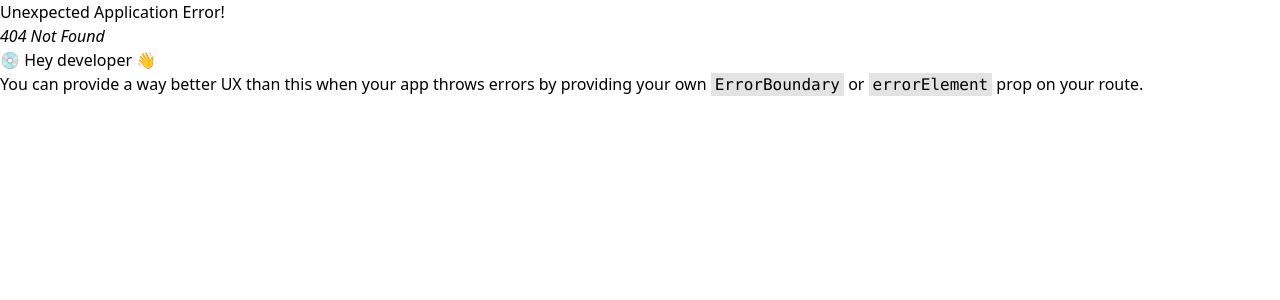
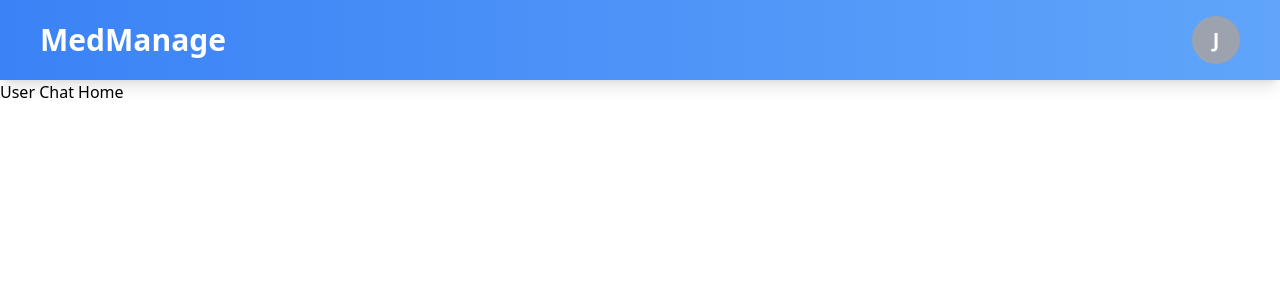
Before and after one commit to ByteZO/Medicine-Supply-Management-System, a React (Vite) app: page /Client-Chat in a window 1280 px wide. Before the commit this address had no page. Shown: the top 300 px of the page. Built offline with nearby package versions, Linux system fonts and the light colour scheme.

Commit message:
Add UserChatHome component and update SignUp for navigation

```diff
--- a/src/App.jsx
+++ b/src/App.jsx
@@ -14,6 +14,7 @@ import Inventory from "./Components/Admin/Inventory";
 import Trending from "./Components/Admin/Trending";
 import Sales from "./Components/Admin/Sales";
 import AdminHero from "./Components/Admin/AdminHero";
+import UserChatHome from "./Components/Client/UserChatHome";
 
 function App() {
   const router = createBrowserRouter(
@@ -22,13 +23,15 @@ function App() {
         <Route path="/" element={<Home />} />
         <Route path="/login" element={<Login />} />
         <Route path="/signup" element={<SignUp />} />
+        <Route path="/Client-Chat" element={<UserChatHome />} />
         <Route path="/admin" element={<Layout />}>
           <Route path="home" element={<AdminHero />} />
           <Route path="auditing" element={<Auditing />} />
           <Route path="inventory" element={<Inventory />} />
           <Route path="trending" element={<Trending />} />
           <Route path="sales" element={<Sales />} />
-        </Route>clear
+        </Route>
+        clear
       </>
     )
   );
--- a/src/Components/Auth/SignUp.jsx
+++ b/src/Components/Auth/SignUp.jsx
@@ -4,7 +4,11 @@ import "../../App.css"; // Ensure you have your styles imported
 
 function SignUp() {
   const navigate = useNavigate();
-  const [isVisible, setIsVisible] = useState(false); // State for controlling fade-in
+  const [isVisible, setIsVisible] = useState(false);
+
+  const [userName, setUserName] = useState("");
+  const [email, setEmail] = useState("");
+  const [password, setPassword] = useState("");
 
   useEffect(() => {
     const timer = setTimeout(() => {
@@ -13,6 +17,22 @@ function SignUp() {
 
     return () => clearTimeout(timer); // Cleanup on unmount
   }, []);
+
+  const submitHandler = () => {
+    if (
+      userName === "jeet" &&
+      email === "jeet@gmail.com" &&
+      password === "1234"
+    ) {
+      navigate("/Client-Chat");
+    } else if (
+      userName === "Narayan" &&
+      email === "Narayan@gmail.com" &&
+      password === "1234"
+    ) {
+      navigate("/admin/home");
+    }
+  };
 
   return (
     <>
@@ -48,6 +68,7 @@ function SignUp() {
                 id="username"
                 type="text"
                 placeholder="Choose a username"
+                onChange={(e) => setUserName(e.target.value)}
               />
             </div>
 
@@ -63,6 +84,7 @@ function SignUp() {
                 id="email"
                 type="email"
                 placeholder="Enter your email"
+                onChange={(e) => setEmail(e.target.value)}
               />
             </div>
 
@@ -78,12 +100,14 @@ function SignUp() {
                 id="password"
                 type="password"
                 placeholder="Create a password"
+                onChange={(e) => setPassword(e.target.value)}
               />
             </div>
 
             <button
               className="w-full bg-blue-600 text-white font-bold py-2 px-4 rounded hover:bg-blue-700 focus:outline-none focus:shadow-outline transition duration-300 transform hover:translate-y-1"
               type="button"
+              onClick={submitHandler}
             >
               Sign Up
             </button>
--- /dev/null
+++ b/src/Components/Client/UserChatHome.jsx
@@ -0,0 +1,34 @@
+import React from "react";
+
+const UserChatHome = () => {
+  const userName = "Jeet";
+  return (
+    <div>
+      <nav className="bg-gradient-to-r from-blue-500 to-blue-700 text-white h-20 shadow-lg px-10 flex justify-between items-center">
+        <h1
+          onClick={() => navigate("/admin/home")}
+          className="text-3xl font-bold cursor-pointer hover:text-blue-200"
+        >
+          MedManage
+        </h1>
+        <div className="relative group">
+          <div
+            className="bg-gray-400 rounded-full w-12 h-12 flex items-center justify-center cursor-pointer hover:bg-blue-500 transition-all duration-300"
+            title={userName}
+          >
+            <span className="text-xl font-semibold">
+              {userName ? userName.charAt(0).toUpperCase() : "?"}
+            </span>
+          </div>
+          {/* Tooltip with full username on hover */}
+          <div className="absolute top-14 left-1/2 transform -translate-x-1/2 bg-gray-800 text-white text-sm rounded-md py-1 px-3 opacity-0 group-hover:opacity-100 transition-opacity duration-300 shadow-lg z-10">
+            {userName}
+          </div>
+        </div>
+      </nav>
+      <h1>User Chat Home</h1>
+    </div>
+  );
+};
+
+export default UserChatHome;
```
